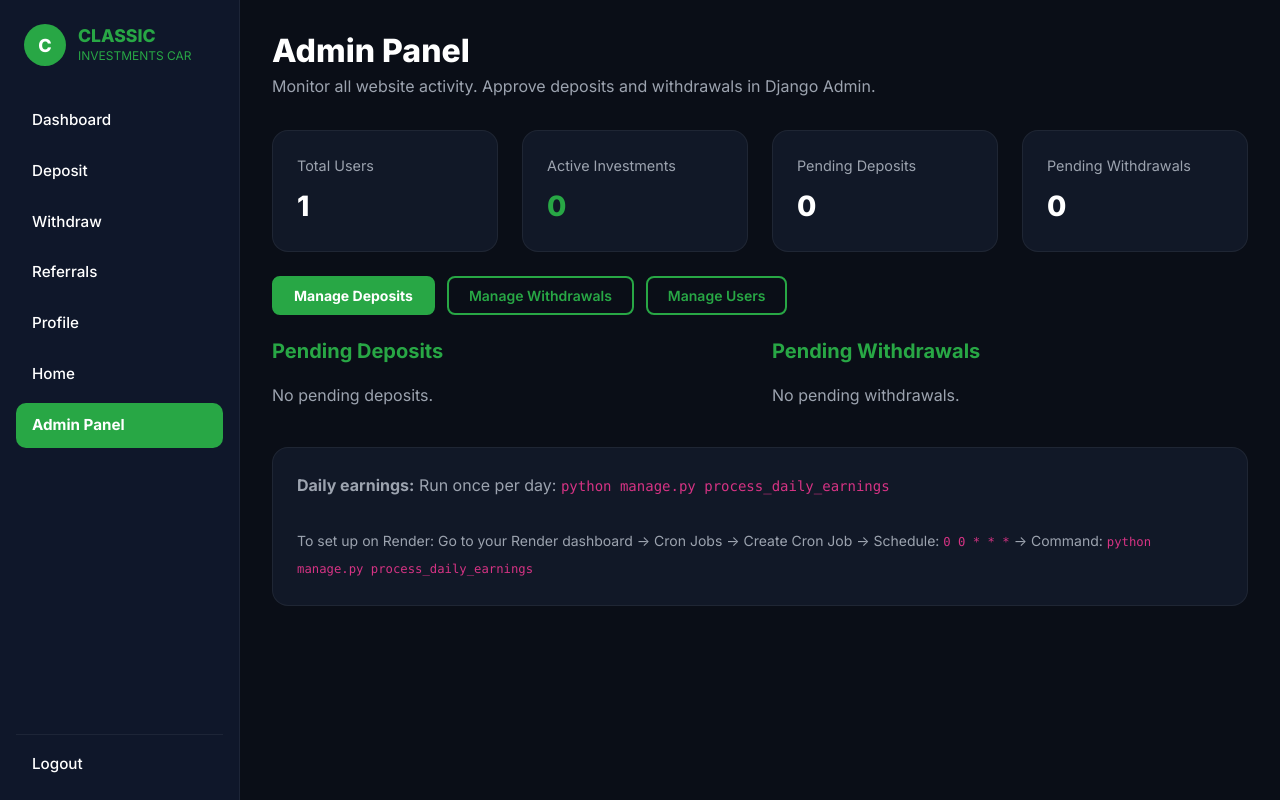
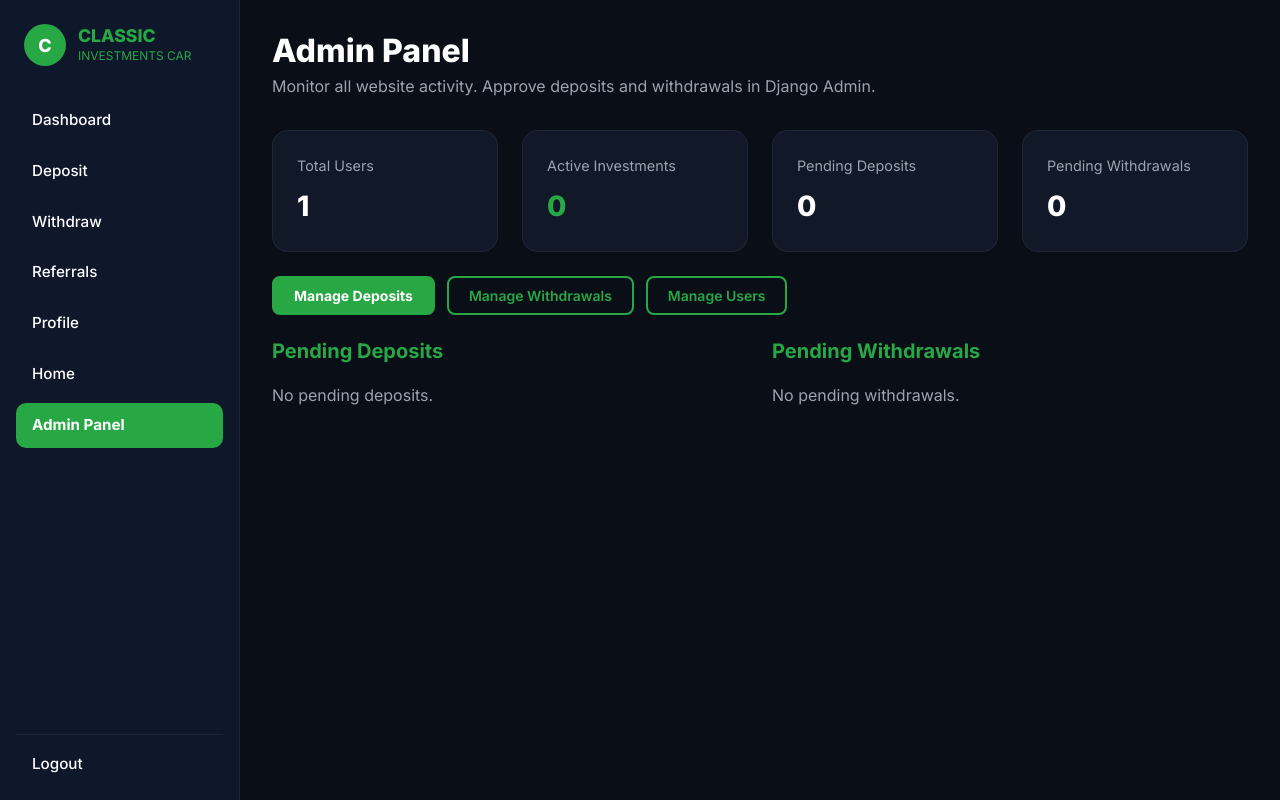
Before and after one commit to Neema2023/Kikku--investments-, a Django app: page /dashboard/admin/ in a window 1280 px wide. Run offline with Django 5.2, Linux system fonts and the light colour scheme; the visitor is signed in with stand-in values (Sample User, id 1); data comes from the database, SQL or seed files in the repository; data that the repository does not hold is empty.

Commit message:
Remove daily earnings instruction from admin panel

```diff
--- a/kikku-investments/templates/dashboard/admin_panel.html
+++ b/kikku-investments/templates/dashboard/admin_panel.html
@@ -105,11 +105,4 @@
     </div>
 </div>
 
-<div class="instruction-card mt-4">
-    <strong>Daily earnings:</strong> Run once per day:
-    <code>python manage.py process_daily_earnings</code>
-    <br><br>
-    <small>To set up on Render: Go to your Render dashboard → Cron Jobs → Create Cron Job → Schedule: <code>0 0 * * *</code> → Command: <code>python manage.py process_daily_earnings</code></small>
-</div>
-
 {% endblock %}
```
